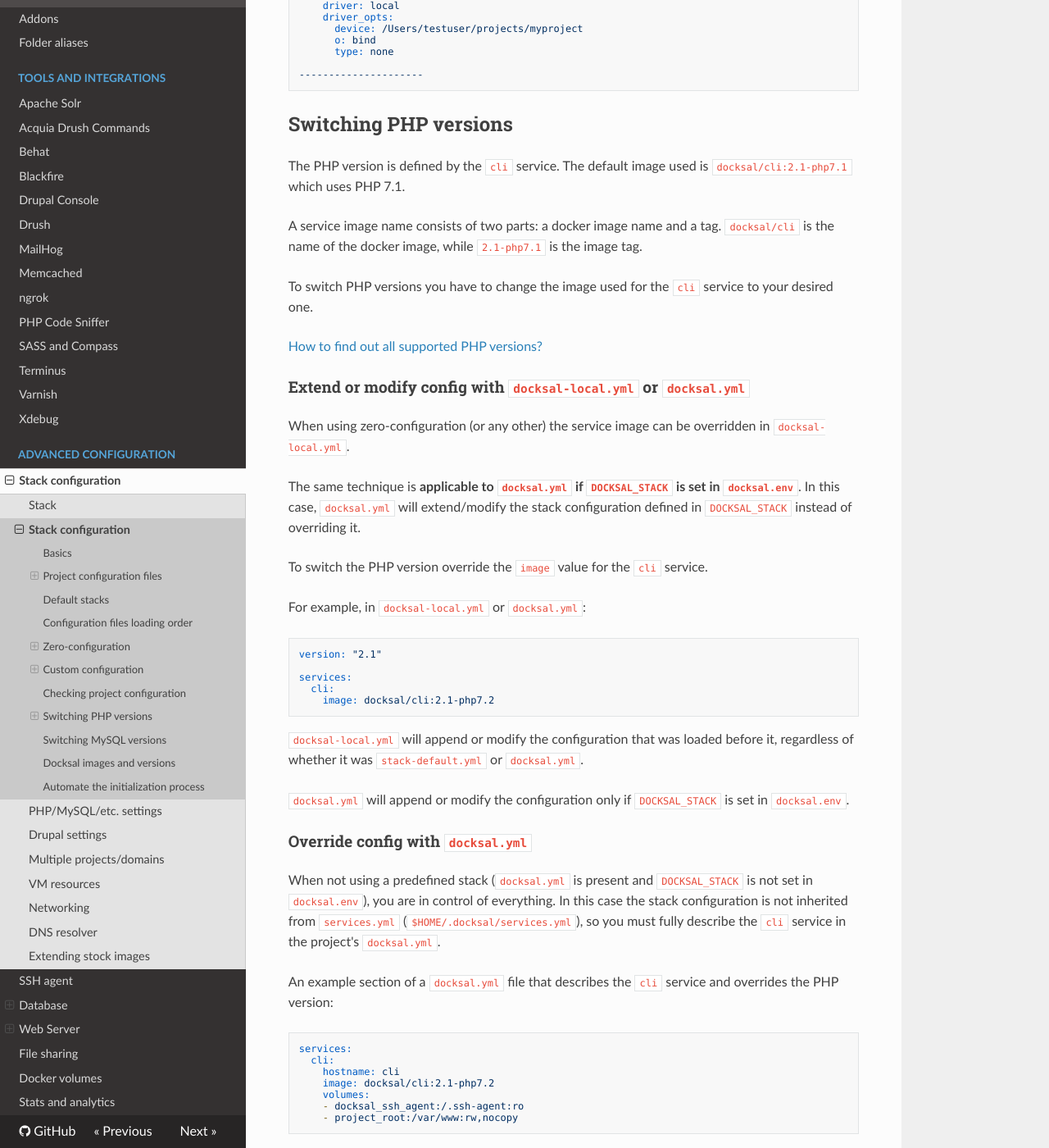
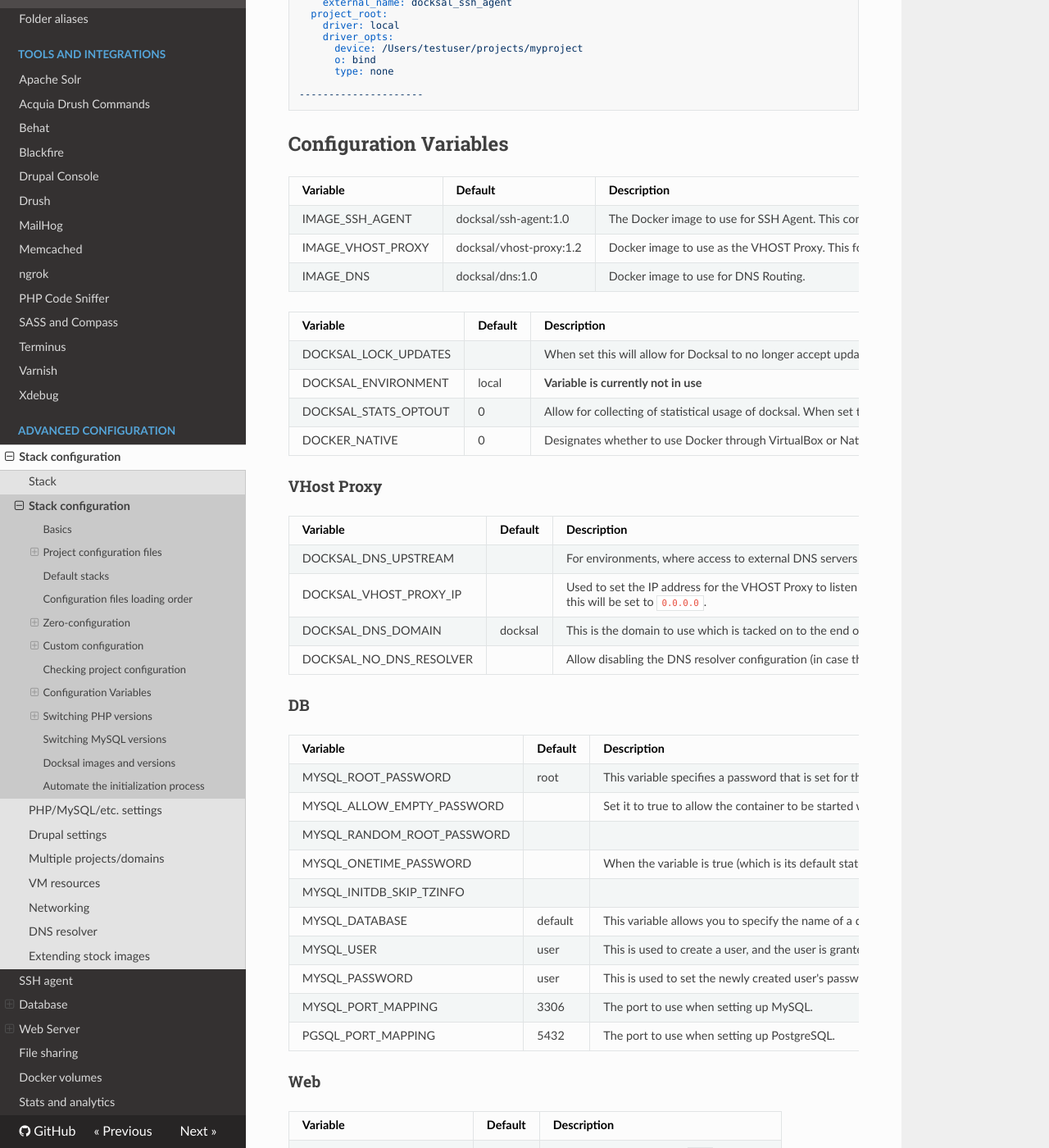
Before and after one commit to docksal/docksal, an MkDocs documentation site: the page built from docs/advanced/stack-config.md, in a window 1280 px wide and 1400 px high, scrolled down 5807 px. Shown: the whole window at 82% size. Built offline with MkDocs 1.6.1, drawn with Linux system fonts in a browser that asks for light colours; nearby versions of some CDN libraries; old or Windows-style settings are respelled for this version of MkDocs; some of the changed text lies outside the part shown.

Commit message:
Added Documentation around variables

````diff
--- a/docs/advanced/stack-config.md
+++ b/docs/advanced/stack-config.md
@@ -16,6 +16,7 @@ this manual. You should understand what project containers are and which project
 4. [Custom configuration](#custom-configuration)
 5. [Don't break your Docksal setup! List of must have values.](#warning)
 6. [Checking your configuration](#checking)
+1. [Configuration variables](#configuration-variables)
 
 **Docksal images**
 
@@ -268,6 +269,72 @@ volumes:
 ---------------------
 ```
 
+<a name="configuration-variables"></a>
+## Configuration Variables
+
+Variable | Default | Description
+---------|---------|------------
+IMAGE_SSH_AGENT | docksal/ssh-agent:1.0 | The Docker image to use for SSH Agent. This contains the keys that are shared amongst the projects.
+IMAGE_VHOST_PROXY | docksal/vhost-proxy:1.2 | Docker image to use as the VHOST Proxy. This forwards all requests to the appropriate container based upon the hostname that is being requested.
+IMAGE_DNS | docksal/dns:1.0 | Docker image to use for DNS Routing.
+
+Variable | Default | Description
+---------|---------|------------
+DOCKSAL_LOCK_UPDATES | | When set this will allow for Docksal to no longer accept updates. This is usually good in conjunction of `CI=true`.
+DOCKSAL_ENVIRONMENT | local | **Variable is currently not in use**
+DOCKSAL_STATS_OPTOUT | 0 | Allow for collecting of statistical usage of docksal. When set to `1` this will no longer send statistics.
+DOCKER_NATIVE | 0 | Designates whether to use Docker through VirtualBox or Native Docker. On Linux this is always set to `1`. Otherwise it is set to `0`.
+
+### VHost Proxy
+Variable | Default | Description
+---------|---------|------------
+DOCKSAL_DNS_UPSTREAM | | For environments, where access to external DNS servers is blocked, should be set to the LAN DNS server.
+DOCKSAL_VHOST_PROXY_IP | | Used to set the IP address for the VHOST Proxy to listen on. When `CI` variable is set to `true` this will be set to `0.0.0.0`.
+DOCKSAL_DNS_DOMAIN | docksal | This is the domain to use which is tacked on to the end of the projects url.
+DOCKSAL_NO_DNS_RESOLVER | | Allow disabling the DNS resolver configuration (in case there are issues with it). Set to `true` to activate
+
+
+### DB
+Variable | Default | Description
+---------|---------|------------
+MYSQL_ROOT_PASSWORD | root | This variable specifies a password that is set for the MySQL root account
+MYSQL_ALLOW_EMPTY_PASSWORD | | Set it to true to allow the container to be started with a blank password for the root user
+MYSQL_RANDOM_ROOT_PASSWORD | |
+MYSQL_ONETIME_PASSWORD | | When the variable is true (which is its default state, unless MYSQL_ROOT_PASSWORD is set or MYSQL_ALLOW_EMPTY_PASSWORD is set to true), the root user's password is set as expired and must be changed before MySQL can be used normally. This variable is only supported for MySQL 5.6 and later.
+MYSQL_INITDB_SKIP_TZINFO | |
+MYSQL_DATABASE | default | This variable allows you to specify the name of a database to be created on image startup. If a user name and a password are supplied with MYSQL_USER and MYSQL_PASSWORD, the user is created and granted superuser access to this database (corresponding to GRANT ALL). The specified database is created by a CREATE DATABASE IF NOT EXIST statement, so that the variable has no effect if the database already exists.
+MYSQL_USER | user | This is used to create a user, and the user is granted superuser permissions for the database specified by the `MYSQL_DATABASE` variable. Both `MYSQL_USER` and `MYSQL_PASSWORD` are required for a user to be created; if any of the two variables is not set, the other is ignored.
+MYSQL_PASSWORD | user | This is used to set the newly created user's password.
+MYSQL_PORT_MAPPING | 3306 | The port to use when setting up MySQL.
+PGSQL_PORT_MAPPING | 5432 | The port to use when setting up PostgreSQL.
+
+### Web
+Variable | Default | Description
+---------|---------|------------
+APACHE_SERVERNAME | | Name of server to use for `web` container.
+APACHE_BASIC_AUTH_USER | | Username to use for basic authentication.
+APACHE_BASIC_AUTH_PASS | | Password to use for basic authentication.
+
+### CLI
+Variable | Default | Description
+---------|---------|------------
+HOST_UID | N/A | User ID for the Container User. On MacOS & Linux defaults to current user account `id -u`.
+HOST_GID | N/A | Group ID for the Container User. On MacOS & Linux defaults to current group account `id -g`.
+XDEBUG_ENABLED | 0 | Enables PHP XDebug Service for debugging. See [XDebug](../tools/xdebug.md)
+SECRET_SSH_PRIVATE_KEY | N/A | Use to pass a private SSH key. The key is stored in `/home/docker/.ssh/id_rsa` inside `cli` and will be considered by the SSH client in addition to the keys loaded in `docksal-ssh-agent` when establishing a SSH connection from within `cli`.
+SECRET_ACAPI_EMAIL | N/A | Acquia Cloud API Email Address. See [Acquia Drush Commands](../tools/acquia-drush.md)
+SECRET_ACAPI_KEY | N/A | Acquia Cloud API Key. See [Acquia Drush Commands](../tools/acquia-drush.md)
+SECRET_TERMINUS_TOKEN | N/A | Token used for logging in to Pantheon's CLI Tool [Terminus](../tools/terminus.md).
+
+### CI
+The following variables should only be used within a CI system. They are primarily used for setting up the ability for Docksal to turn off and conserve resources.
+
+Variable | Default | Description
+---------|---------|------------
+PROJECT_INACTIVITY_TIMEOUT | | Defines the timeout of inactivity after which the project stack will be stopped (e.g. 0.5h)
+PROJECT_DANGLING_TIMEOUT | | Defines the timeout of inactivity after which the project stack and code base will be entirely wiped out from the host (e.g. 168h). **WARNING: use at your own risk!**
+PROJECTS_ROOT | |
+
 <a name="php-version"></a>
 ## Switching PHP versions
 
````
